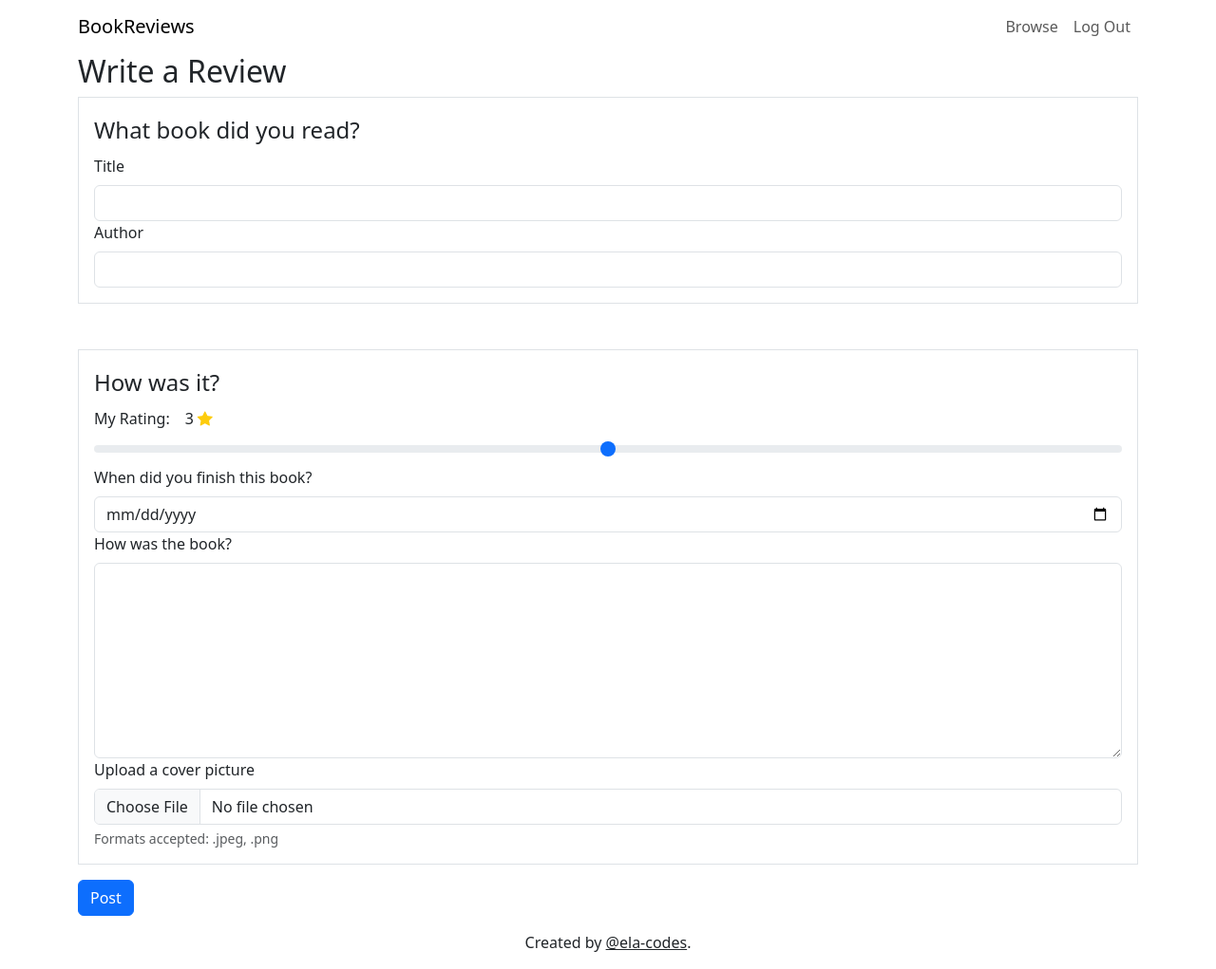
After one commit to ela-codes/book-reviews-cms, a PHP site: page /frontend/auth_user/post.php in a window 1280 px wide. The commit adds this page. Shown: the whole page at 95% size. Run offline with PHP 8.4, Linux system fonts and the light colour scheme; the visitor is signed in with stand-in values (Sample User, id 1); data that the repository does not hold is empty; some libraries are stand-ins or nearby versions.

Commit message:
post: create review form

```diff
--- /dev/null
+++ b/frontend/auth_user/post.php
@@ -0,0 +1,118 @@
+<?php
+require __DIR__ . '/../includes/session_handler.php';
+require __DIR__ . '/../../vendor/autoload.php';
+require __DIR__ . '/../../backend/config/database.php';
+require __DIR__ . '/../../debug/logger.php';
+
+// Create a logger instance
+$logger = getLogger("AuthLog", __DIR__ . '/../../debug/userAuth.log');
+$logger->info('USER-Post page loaded');
+
+checkSession();
+
+
+?>
+
+
+<!DOCTYPE html>
+<html class="h-100" lang="en">
+
+<head>
+    <meta charset="UTF-8">
+    <meta name="viewport" content="width=device-width, initial-scale=1.0">
+    <title>Book Reviews - Write A Review</title>
+    <link href="https://cdn.jsdelivr.net/npm/bootstrap@5.3.3/dist/css/bootstrap.min.css" rel="stylesheet"
+        integrity="sha384-QWTKZyjpPEjISv5WaRU9OFeRpok6YctnYmDr5pNlyT2bRjXh0JMhjY6hW+ALEwIH" crossorigin="anonymous">
+    <link rel="stylesheet" href="https://cdn.jsdelivr.net/npm/bootstrap-icons@1.11.3/font/bootstrap-icons.min.css">
+</head>
+
+<body class="d-flex h-100">
+    <div class="container-fluid d-flex flex-column">
+        <header class="mb-auto">
+            <nav class="navbar navbar-expand-sm">
+                <div class="container h-100">
+                    <a href="../index.php" class="navbar-brand">BookReviews</a>
+                    <button class="navbar-toggler" data-bs-toggle="collapse" data-bs-target="#homeNav"
+                        aria-controls="homeNav" aria-label="Expand Navigation Bar">
+                        <div class="navbar-toggler-icon"></div>
+                    </button>
+                    <div class="collapse navbar-collapse" id="homeNav">
+                        <ul class="navbar-nav ms-auto">
+                            <li class="nav-item">
+                                <a href="../views/browse.php" class="nav-link">Browse</a>
+                            </li>
+                            <li class="nav-item">
+                                <a href="../views/logout.php" class="nav-link">Log Out</a>
+                            </li>
+                        </ul>
+                    </div>
+                </div>
+            </nav>
+        </header>
+        <main>
+            <div class="container">
+                <h2>Write a Review</h2>
+                <form action="post.php" method="post" id="postForm">
+                    <ul class="list-unstyled">
+                        <fieldset class="form-group border p-3 mb-5" aria-label="book details">
+                            <legend>What book did you read?</legend>
+                            <li>
+                                <label for="book_title" class="form-label">Title</label>
+                                <input type="text" name="book_title" id="book_title" class="form-control" required />
+                            </li>
+                            <li>
+                                <label for="book_author" class="form-label">Author</label>
+                                <input type="text" name="book_author" id="book_author" class="form-control" required />
+                            </li>
+
+                        </fieldset>
+                        <fieldset class="form-group border p-3" aria-label="book review details">
+                            <legend>How was it?</legend>
+                            <li>
+                                <label for="book_rating" class="form-label">My Rating:</label><span class="ms-3 me-1"
+                                    id="ratingValue"></span><i class="bi bi-star-fill" style="color: #FDCC0D;"></i>
+                                <input type="range" class="form-range" min="1" max="5" step="0.5" id="ratingRange"
+                                    required />
+                            </li>
+                            <li>
+                                <label for="date_completed" class="form-label">When did you finish this book?</label>
+                                <input type="date" name="date_completed" id="date_completed" class="form-control"
+                                    required />
+                            </li>
+                            <li>
+                                <label for="review_content" class="form-label">How was the book?</label>
+                                <textarea class="form-control" name="review_content" id="review_content" rows="8" required></textarea>
+                            </li>
+                            <li>
+                                <label for="review_image" class="form-label">Upload a cover picture</label>
+                                <input type="file" class="form-control" name="review_image" id="review_image"
+                                    aria-describedby="fileFormatHelpId" />
+                                <div id="fileFormatHelpId" class="form-text">Formats accepted: .jpeg, .png</div>
+                            </li>
+                        </fieldset>
+
+                        <button type="submit" class="btn btn-primary mt-3">Post</button>
+                    </ul>
+                </form>
+            </div>
+        </main>
+        <?php require __DIR__ . "/../includes/footer.php" ?>
+    </div>
+
+    <script src="https://cdn.jsdelivr.net/npm/bootstrap@5.3.3/dist/js/bootstrap.bundle.min.js"
+        integrity="sha384-YvpcrYf0tY3lHB60NNkmXc5s9fDVZLESaAA55NDzOxhy9GkcIdslK1eN7N6jIeHz"
+        crossorigin="anonymous"></script>
+
+    <script>
+        let range = document.getElementById("ratingRange");
+        let output = document.getElementById("ratingValue");
+        output.innerHTML = range.value;
+
+        range.oninput = function () {
+            output.innerHTML = this.value;
+        }
+
+    </script>
+</body>
+
+</html>
```
Also changed, not shown: frontend/views/dashboard.php (+6 -4 lines).
